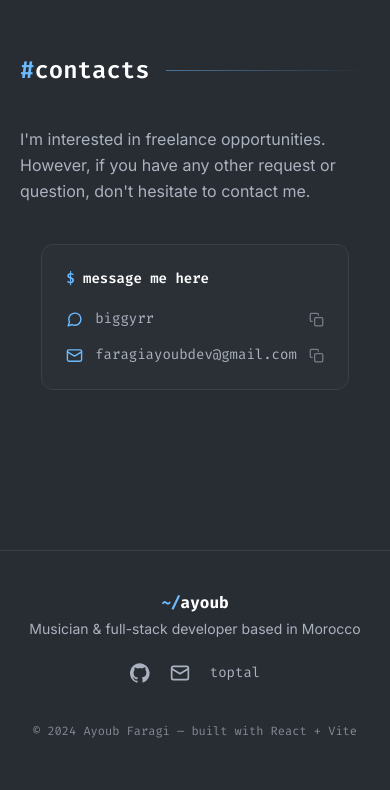
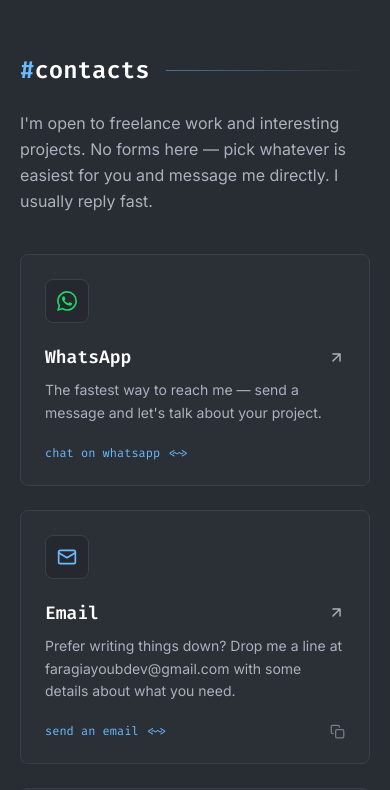
Before and after one commit to biggymarley/newPortfolio, a React (Vite) app: page / in a window 390 px wide. Shown: the part 6420-7210 px from the top of the page. Built offline with nearby package versions, Linux system fonts and the light colour scheme.

Commit message:
adding project details page with live preview

```diff
--- a/src/components/icons.jsx
+++ b/src/components/icons.jsx
@@ -45,6 +45,20 @@
   </svg>
 );
 
+export const Whatsapp = ({ size = 18, className = "" }) => (
+  <svg viewBox="0 0 24 24" width={size} height={size} className={className} fill="currentColor" aria-hidden="true">
+    <path d="M17.472 14.382c-.297-.149-1.758-.867-2.03-.967-.273-.099-.471-.148-.67.15-.197.297-.767.966-.94 1.164-.173.199-.347.223-.644.075-.297-.15-1.255-.463-2.39-1.475-.883-.788-1.48-1.761-1.653-2.059-.173-.297-.018-.458.13-.606.134-.133.298-.347.446-.52.149-.174.198-.298.298-.497.099-.198.05-.371-.025-.52-.075-.149-.669-1.612-.916-2.207-.242-.579-.487-.5-.669-.51-.173-.008-.371-.01-.57-.01-.198 0-.52.074-.792.372-.272.297-1.04 1.016-1.04 2.479 0 1.462 1.065 2.875 1.213 3.074.149.198 2.096 3.2 5.077 4.487.709.306 1.262.489 1.694.625.712.227 1.36.195 1.871.118.571-.085 1.758-.719 2.006-1.413.248-.694.248-1.289.173-1.413-.074-.124-.272-.198-.57-.347m-5.421 7.403h-.004a9.87 9.87 0 01-5.031-1.378l-.361-.214-3.741.982.998-3.648-.235-.374a9.86 9.86 0 01-1.51-5.26c.001-5.45 4.436-9.884 9.888-9.884 2.64 0 5.122 1.03 6.988 2.898a9.825 9.825 0 012.893 6.994c-.003 5.45-4.437 9.884-9.885 9.884m8.413-18.297A11.815 11.815 0 0012.05 0C5.495 0 .16 5.335.157 11.892c0 2.096.547 4.142 1.588 5.945L.057 24l6.305-1.654a11.882 11.882 0 005.683 1.448h.005c6.554 0 11.89-5.335 11.893-11.893a11.821 11.821 0 00-3.48-8.413Z" />
+  </svg>
+);
+
+// Toptal mark — two overlapping tilted squares.
+export const Toptal = ({ size = 18, className = "" }) => (
+  <svg viewBox="0 0 24 24" width={size} height={size} className={className} fill="currentColor" aria-hidden="true">
+    <path d="M10.4 3.2 3.6 10l3.9 3.9 1.7-1.7-2.2-2.2 5.1-5.1-1.7-1.7z" />
+    <path d="M13.6 20.8l6.8-6.8-3.9-3.9-1.7 1.7 2.2 2.2-5.1 5.1 1.7 1.7z" />
+  </svg>
+);
+
 // Claude (Anthropic) spark — irregular starburst rays, brand coral via text color.
 export const ClaudeSpark = ({ size = 16, className = "" }) => (
   <svg viewBox="0 0 24 24" width={size} height={size} className={className} fill="none" stroke="currentColor" strokeWidth="2.2" strokeLinecap="round" aria-hidden="true">
--- a/src/data/site.js
+++ b/src/data/site.js
@@ -5,6 +5,9 @@
   location: "Morocco",
   email: "faragiayoubdev@gmail.com",
   discord: "biggyrr",
+  // WhatsApp number in international format, digits only (e.g. "2126XXXXXXXX").
+  // The WhatsApp contact card only shows once this is filled in.
+  whatsapp: "212635575600",
   github: "https://github.com/biggymarley",
   toptal: "https://www.toptal.com/resume/ayoub-faragi",
   toptalHire: "https://www.toptal.com/developers/resume/ayoub-faragi#NJg7pQ",
--- a/src/sections/ContactSection.jsx
+++ b/src/sections/ContactSection.jsx
@@ -1,11 +1,13 @@
 import { useState } from "react";
 import SectionHeading from "../components/SectionHeading";
 import { site } from "../data/site";
-import { Mail, MessageCircle, Copy, Check } from "../components/icons";
+import { Mail, Whatsapp, Toptal, Copy, Check, ArrowUpRight } from "../components/icons";
 
 const CopyButton = ({ value, label }) => {
   const [copied, setCopied] = useState(false);
-  const copy = () => {
+  const copy = (e) => {
+    e.preventDefault();
+    e.stopPropagation();
     navigator.clipboard.writeText(value).then(() => {
       setCopied(true);
       setTimeout(() => setCopied(false), 1600);
@@ -22,43 +24,72 @@
   );
 };
 
+// No form — the contact page just forwards people to WhatsApp, email, or Toptal.
+const ContactCard = ({ href, icon, iconClass, title, body, cta, trailing }) => (
+  <a
+    href={href}
+    target="_blank"
+    rel="noopener noreferrer"
+    data-aos="fade-up"
+    className="group flex flex-col rounded-lg border border-line bg-night-raised/50 p-6 transition-all duration-300 hover:border-accent/60 hover:shadow-glow hover:-translate-y-1"
+  >
+    <div className={`w-11 h-11 rounded-lg border border-line bg-night-deep/60 flex items-center justify-center ${iconClass}`}>
+      {icon}
+    </div>
+    <h3 className="flex items-center justify-between gap-2 font-mono text-white text-lg font-semibold mt-5">
+      {title}
+      <ArrowUpRight
+        size={17}
+        className="shrink-0 text-fog transition-all duration-200 group-hover:text-accent group-hover:translate-x-0.5 group-hover:-translate-y-0.5"
+      />
+    </h3>
+    <p className="text-sm text-fog mt-2 flex-1 leading-relaxed">{body}</p>
+    <div className="flex items-center justify-between gap-2 mt-5">
+      <span className="font-mono text-xs text-accent inline-flex items-center gap-1">
+        {cta} {"<"}~{">"}
+      </span>
+      {trailing}
+    </div>
+  </a>
+);
+
 const ContactSection = ({ full = false }) => {
   return (
     <section className={`container-site py-16 ${full ? "min-h-[70vh]" : ""}`}>
       <SectionHeading title="contacts" prefix={full ? "/" : "#"} />
-      <div className="flex items-start flex-wrap gap-10 justify-between">
-        {/* left */}
-        <div className="w-full md:w-1/2" data-aos="fade-right">
-          <p className="text-fog leading-relaxed">
-            I'm interested in freelance opportunities. However, if you have any
-            other request or question, don't hesitate to contact me.
-          </p>
-        </div>
-        {/* right */}
-        <div className="mx-auto" data-aos="fade-left">
-          <div className="rounded-xl border border-line bg-night-raised/50 p-6 min-w-[280px]">
-            <h3 className="font-mono text-sm text-white font-semibold mb-5">
-              <span className="text-accent">$</span> message me here
-            </h3>
-            <div className="space-y-4">
-              <div className="flex items-center gap-3">
-                <MessageCircle size={17} className="text-accent shrink-0" />
-                <span className="font-mono text-sm text-fog flex-1">{site.discord}</span>
-                <CopyButton value={site.discord} label="Discord username" />
-              </div>
-              <div className="flex items-center gap-3">
-                <Mail size={17} className="text-accent shrink-0" />
-                <a
-                  href={`mailto:${site.email}`}
-                  className="font-mono text-sm text-fog hover:text-accent transition-colors flex-1"
-                >
-                  {site.email}
-                </a>
-                <CopyButton value={site.email} label="email address" />
-              </div>
-            </div>
-          </div>
-        </div>
+      <p className="text-fog leading-relaxed max-w-2xl -mt-4 mb-10" data-aos="fade-up">
+        I'm open to freelance work and interesting projects. No forms here — pick
+        whatever is easiest for you and message me directly. I usually reply fast.
+      </p>
+
+      <div className="grid sm:grid-cols-2 lg:grid-cols-3 gap-6">
+        {site.whatsapp && (
+          <ContactCard
+            href={`https://wa.me/${site.whatsapp}`}
+            icon={<Whatsapp size={20} />}
+            iconClass="text-[#25D366]"
+            title="WhatsApp"
+            body="The fastest way to reach me — send a message and let's talk about your project."
+            cta="chat on whatsapp"
+          />
+        )}
+        <ContactCard
+          href={`mailto:${site.email}`}
+          icon={<Mail size={20} />}
+          iconClass="text-accent"
+          title="Email"
+          body={`Prefer writing things down? Drop me a line at ${site.email} with some details about what you need.`}
+          cta="send an email"
+          trailing={<CopyButton value={site.email} label="email address" />}
+        />
+        <ContactCard
+          href={site.toptalHire}
+          icon={<Toptal size={20} />}
+          iconClass="text-[#204ECF]"
+          title="Toptal"
+          body="Want to work through a vetted platform? Hire me directly on Toptal with contracts and payments handled for you."
+          cta="hire me on toptal"
+        />
       </div>
     </section>
   );
```
